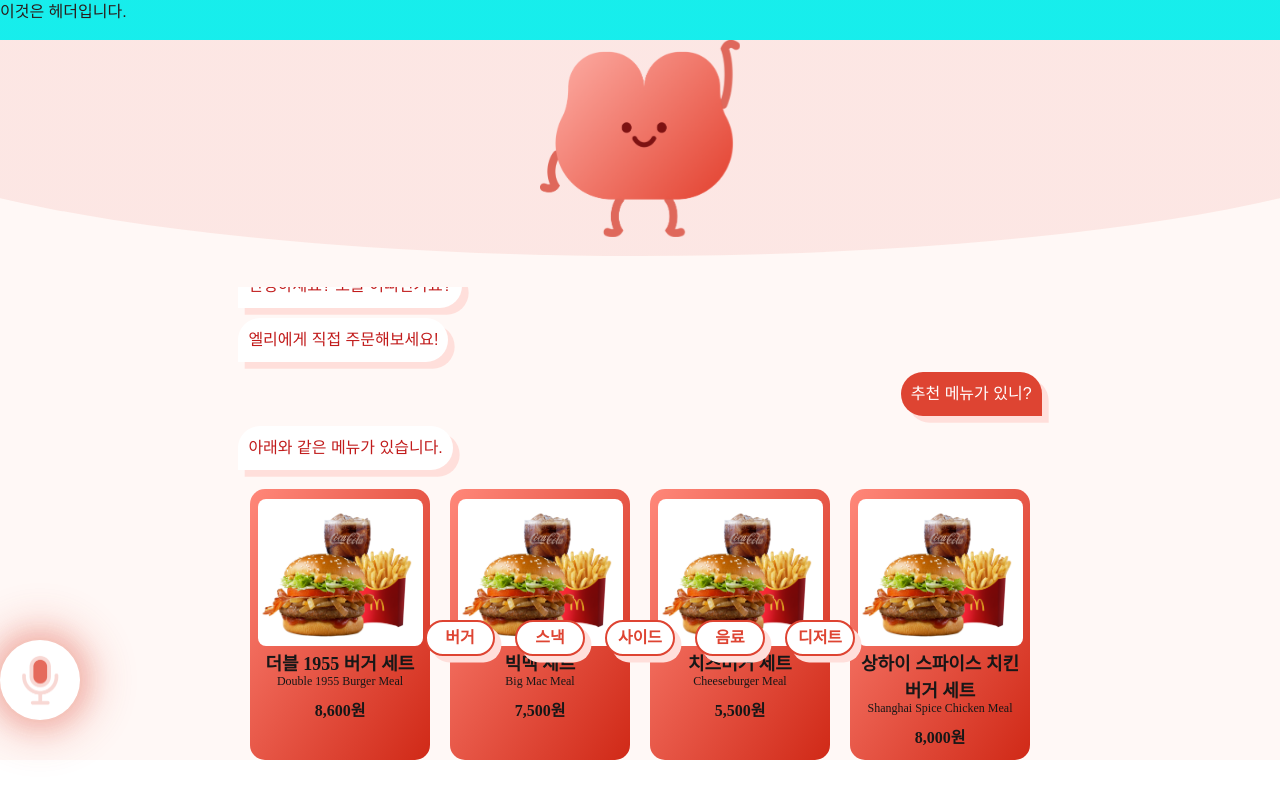
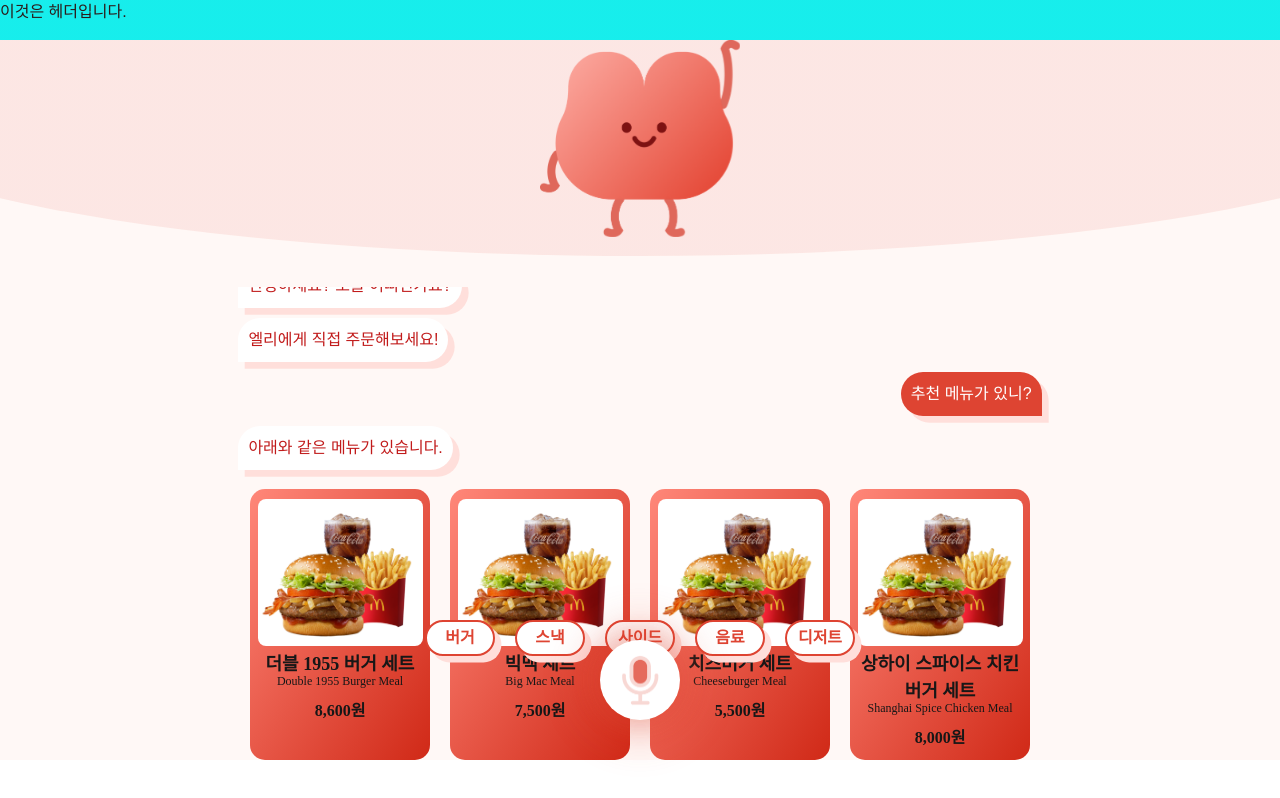
Before and after one commit to AliceHackathon/front, a Next.js app in the folder alice_front/: page /main in a window 1280 px wide. Shown: the top 798 px of the page. Built offline with nearby package versions, Linux system fonts and the light colour scheme; a web font is replaced by a local one.

Commit message:
feat: 모달 창 여부에 따른 VoiceTranscript 조건 수정

```diff
--- a/alice_front/src/app/main/page.tsx
+++ b/alice_front/src/app/main/page.tsx
@@ -158,13 +158,21 @@ export default function MainPage() {
 
   const handleCardClick = () => setIsModalOpen(true);
 
+  const handleCloseModal = () => {
+    setIsModalOpen(false);
+    setVoiceTranscript("");
+  };
+
   useEffect(() => {
     chatEndRef.current?.scrollIntoView({ behavior: "smooth" });
   }, [chatMessages]);
 
   return (
     <>
-      <div className={styles.characterSection}>
+      <div
+        className={styles.characterSection}
+        onClick={handleCloseModal} // 모달 외부 클릭 시 모달 닫기
+      >
         <OvalBackground width="130vw" height="40%" />
         <Image
           src={character}
@@ -194,9 +202,18 @@ export default function MainPage() {
             <Card key={index} menu={menu} onClick={handleCardClick} />
           ))}
         </div>
+
         {isModalOpen && <VoiceTranscript text={voiceTranscript} />}
+
         <footer
-          style={{ position: "fixed", bottom: 80, width: "100%", zIndex: 1001 }}
+          style={{
+            position: "fixed",
+            bottom: 80,
+            width: "100%",
+            zIndex: 1001,
+            display: "flex",
+            justifyContent: "center",
+          }}
         >
           <div
             style={{
@@ -217,7 +234,6 @@ export default function MainPage() {
                 boxShadow:
                   "0 0 20px 10px rgba(222, 68, 50, 0.2), 0 0 40px 20px rgba(222, 68, 50, 0.2)",
               }}
-              layout="fixed"
             />
           </div>
         </footer>
```
